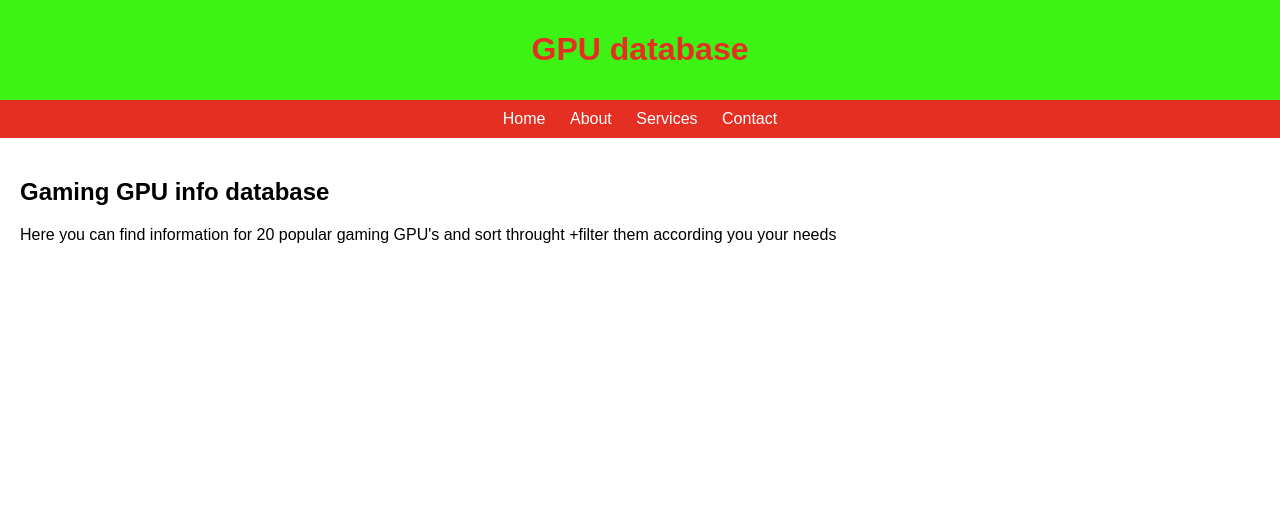
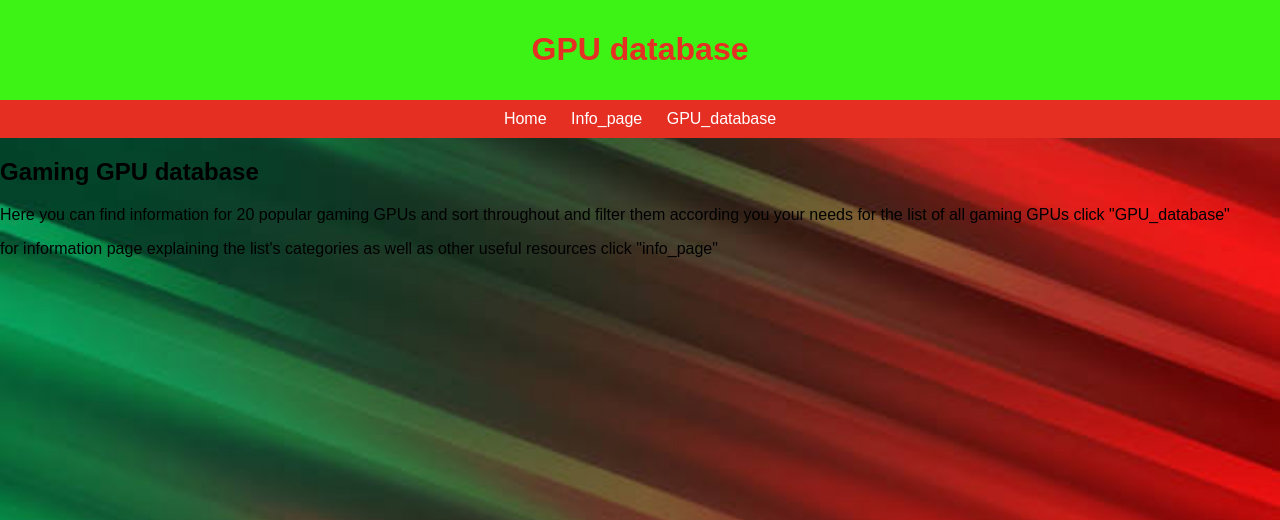
Before and after one commit to nathan21153/database-PC-gpu, a Flask app: template gpu-db-ass/templates/main-page.html in a window 1280 px wide. Shown: the top 520 px of the page. Run offline with Flask 3, Linux system fonts and the light colour scheme; the template is opened without the code that fills it, so the values that code supplies are empty.

Commit message:
re-uploaded assesment files into GitHub because i had trouble committing through pycharm
added data, to data base, worked of info page.

```diff
--- a/gpu-db-ass/app.py
+++ b/gpu-db-ass/app.py
@@ -1,12 +1,19 @@
-from flask import Flask
+from flask import Flask, render_template
 
 app = Flask(__name__)
 
 
 @app.route('/')
-def hello_world():  # put application's code here
-    return 'Hello World!'
+def main_page():  # put application's code here
+    return render_template('main-page.html')
 
+@app.route('/info-page')
+def info_page():  # put application's code here
+    return render_template('info-page.html')
+
+@app.route('/gpu-page')
+def gpu_page():  # put application's code here
+    return render_template('gpu-page.html')
 
 if __name__ == '__main__':
     app.run()
--- a/gpu-db-ass/static/css/styles_main_page.css
+++ b/gpu-db-ass/static/css/styles_main_page.css
@@ -1,5 +1,6 @@
+
 html{
-    background-image: url(../../main_background.jpeg);
+    background-image: url(main_background.jpeg);
     background-size: cover;
 }
 body {
@@ -15,16 +16,14 @@ header {
 }
 nav {
     background-color: #E62F23;
-    padding: 5px 20px;
+    padding: 10px 20px;
     text-align: center;
 }
 nav a {
     color: #fff;
+    text-decoration: none;
     margin: 0 10px;
 }
 nav a:hover {
     text-decoration: underline;
 }
-section {
-    padding: 20px;
-}
--- a/gpu-db-ass/templates/main-page.html
+++ b/gpu-db-ass/templates/main-page.html
@@ -1,45 +1,8 @@
 <!DOCTYPE html>
 <html lang="en">
 <head>
-  <title>GPU database styles</title>
-    <style>
-        body {
-            font-family: Arial, sans-serif;
-            margin: 0;
-            padding: 0;
-        }
-        header {
-            background-color: #3DF315;
-            color: #E62F23;
-            padding: 10px 20px;
-            text-align: center;
-        }
-        nav {
-            background-color: #E62F23;
-            padding: 10px 20px;
-            text-align: center;
-        }
-        nav a {
-            color: #fff;
-            text-decoration: none;
-            margin: 0 10px;
-        }
-        nav a:hover {
-            text-decoration: underline;
-        }
-        section {
-            padding: 20px;
-        }
-        footer {
-            background-color: #333;
-            color: #fff;
-            padding: 10px 20px;
-            text-align: center;
-            position: fixed;
-            bottom: 0;
-            width: 100%;
-        }
-    </style>
+  <meta charset="UTF-8">
+  <link type="text/css" rel="stylesheet" href="../static/css/styles_main_page.css">
 </head>
     <body>
 
@@ -48,16 +11,15 @@
         </header>
 
         <nav>
-    <a href="#">Home</a>
-    <a href="#">About</a>
-    <a href="#">Services</a>
-    <a href="#">Contact</a>
+            <a href="/">Home</a>
+            <a href="/info-page">Info_page</a>
+            <a href="#">GPU_database</a>
         </nav>
 
-<section>
-    <h2>Gaming GPU info database</h2>
-    <p>Here you can find information for 20 popular gaming GPU's and sort throught +filter them according you your needs</p>
-</section>
+        <h2>Gaming GPU database</h2>
+        <p>Here you can find information for 20 popular gaming GPUs and sort throughout  and filter them according you your needs
+        for the list of all gaming GPUs click "GPU_database"</p>
+        <p>for information page explaining the list's categories as well as other useful resources click "info_page"</p>
 
     </body>
 </html>
```
Also changed, not shown: gpu-db-ass/gpu_data_sheet.csv (added, +20 -0 lines), gpu-db-ass/static/css/styles_info.css (+10 -9 lines), gpu-db-ass/templates/gpu-page.html (added, +9 -0 lines), gpu-db-ass/templates/info-page.html (added, +21 -0 lines), gpu-db-ass/gpu_data.db (added), gpu-db-ass/static/css/info_background.jpeg (added), gpu-db-ass/static/css/main_background.jpeg (added). Lines whose indentation alone changed are shown as unchanged.
